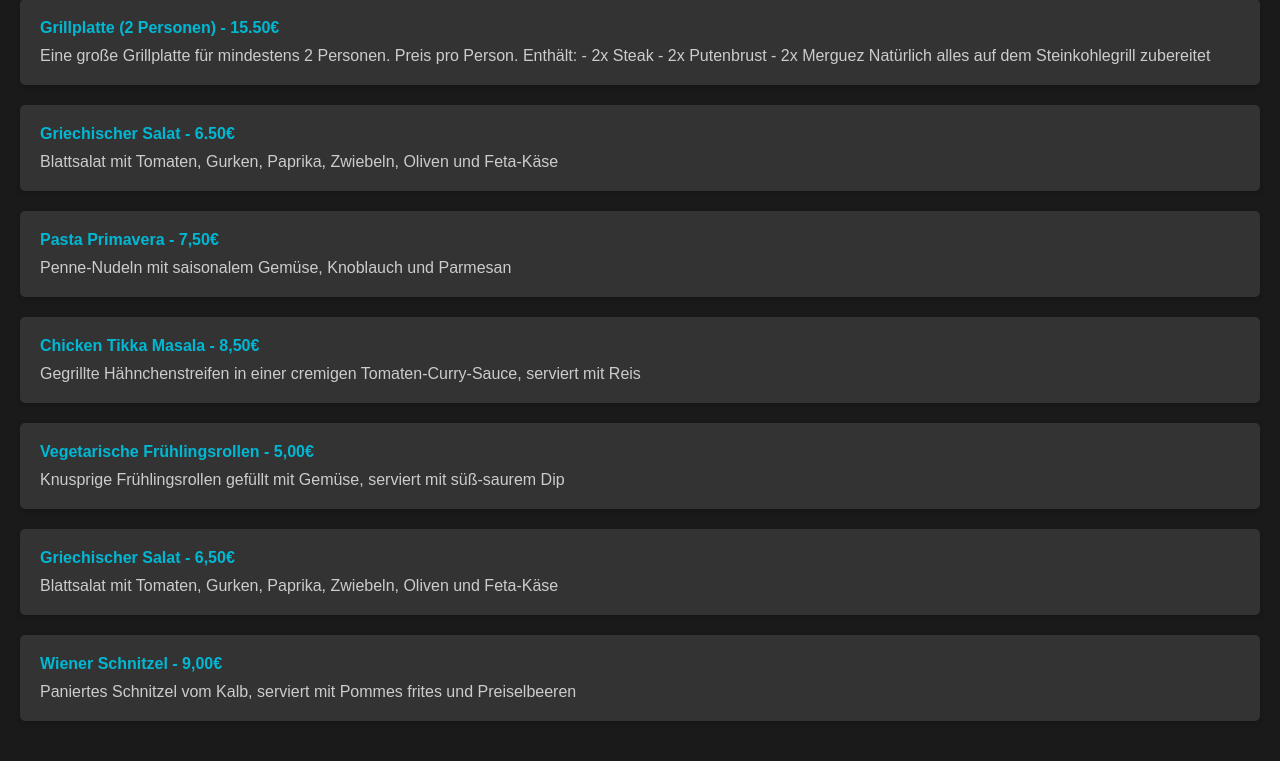
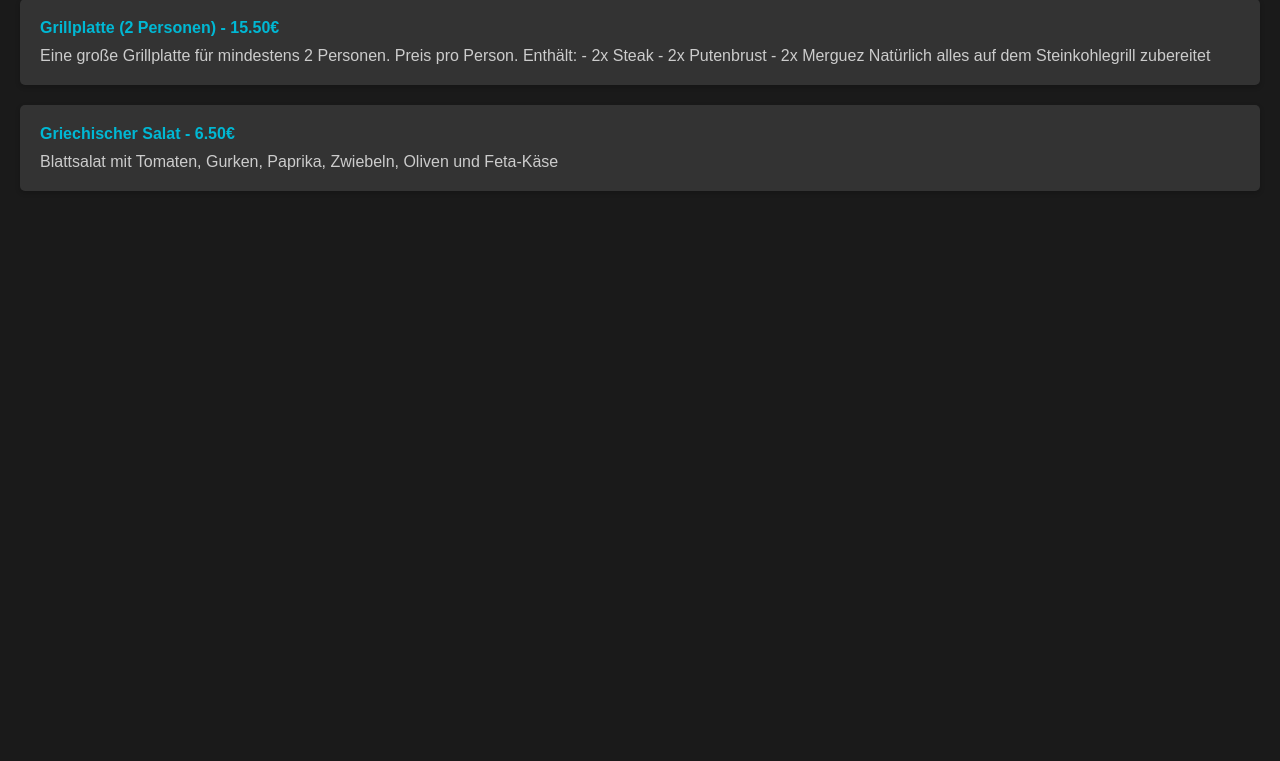
Before and after one commit to Benedikt-Mueller/webengineering-sose24, a Django app: page /restaurant/restaurant/1/menu/ in a window 1280 px wide. Shown: the part 286-1047 px from the top of the page. After the commit the page ends 477 px from the top, so only its background shows below. Run offline with Django 5.2, Linux system fonts and the light colour scheme; data comes from the database, SQL or seed files in the repository; both versions use the stored data as it was after the commit.

Commit message:
Restaurant Datenbank add

```diff
--- a/restaurant_reservation_system_bjsty/restaurant/templates/restaurant/menu.html
+++ b/restaurant_reservation_system_bjsty/restaurant/templates/restaurant/menu.html
@@ -75,26 +75,6 @@
             <p>{{ item.description }}</p>
         </li>
         {% endfor %}
-        <li>
-            <div class="price">Pasta Primavera - 7,50€</div>
-            <p>Penne-Nudeln mit saisonalem Gemüse, Knoblauch und Parmesan</p>
-        </li>
-        <li>
-            <div class="price">Chicken Tikka Masala - 8,50€</div>
-            <p>Gegrillte Hähnchenstreifen in einer cremigen Tomaten-Curry-Sauce, serviert mit Reis</p>
-        </li>
-        <li>
-            <div class="price">Vegetarische Frühlingsrollen - 5,00€</div>
-            <p>Knusprige Frühlingsrollen gefüllt mit Gemüse, serviert mit süß-saurem Dip</p>
-        </li>
-        <li>
-            <div class="price">Griechischer Salat - 6,50€</div>
-            <p>Blattsalat mit Tomaten, Gurken, Paprika, Zwiebeln, Oliven und Feta-Käse</p>
-        </li>
-        <li>
-            <div class="price">Wiener Schnitzel - 9,00€</div>
-            <p>Paniertes Schnitzel vom Kalb, serviert mit Pommes frites und Preiselbeeren</p>
-        </li>
     </ul>
 </body>
 </html>
--- a/restaurant_reservation_system_bjsty/restaurant/templates/restaurant/view_feedback.html
+++ b/restaurant_reservation_system_bjsty/restaurant/templates/restaurant/view_feedback.html
@@ -50,7 +50,7 @@
 </head>
 <body>
     <h1>Feedback for {{restaurant}}</h1>
-    <ul>
+   <ui>
         {% for feedback in feedbacks %}
         <li>
             <h2>{{feedback.vote}}</h2>
@@ -67,6 +67,6 @@
             <p>Das Essen war ein Gedicht</p>
             <p class="author">Verfasst von: John Geiken (johngeiken@outlook.com)</p>
         </li>
-    </ul>
+    </ui>
 </body>
 </html>
```
Also changed, not shown: restaurant_reservation_system_bjsty/db.sqlite3.
